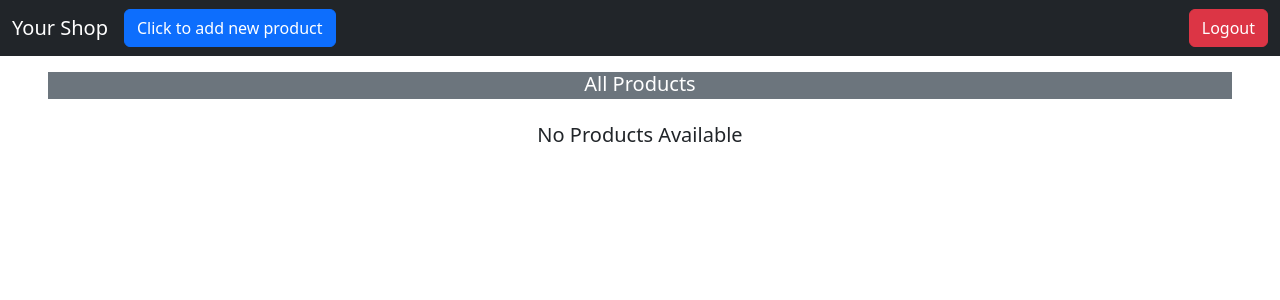
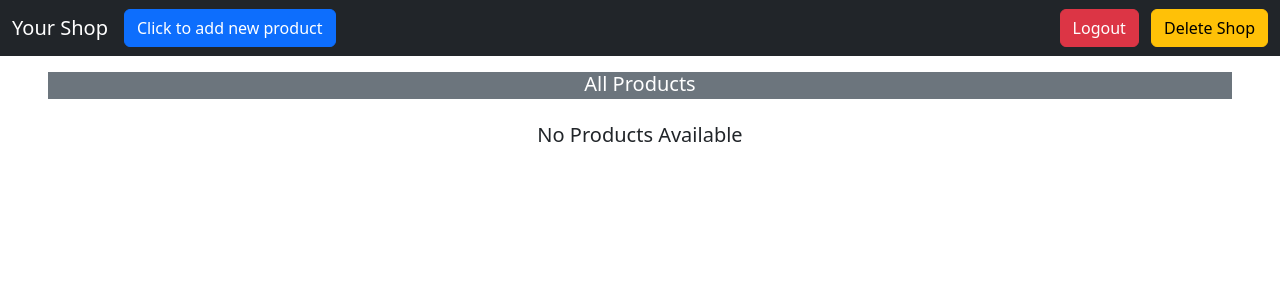
Before and after one commit to samtsa094/One-Stop-Shop, a Flask app: page /owner_shop in a window 1280 px wide. Shown: the top 300 px of the page. Run offline with Flask 3, Linux system fonts and the light colour scheme; the visitor is signed in with stand-in values (Sample User, id 1); data that the repository does not hold is empty; some libraries are stand-ins or nearby versions.

Commit message:
Update owner_shop.html

```diff
--- a/templates/owner_shop.html
+++ b/templates/owner_shop.html
@@ -21,8 +21,11 @@
                 </ul>
             </div>
             <span>
-                <form action="/logout" method="post">
+                <form action="/logout" method="post" class="d-inline">
                     <button type="submit" class="btn btn-danger">Logout</button>
+                </form>
+                <form action="/delete_shop" method="post" class="d-inline ms-2" onsubmit="return confirm('Are you sure you want to delete your shop? This action cannot be undone.');">
+                    <button type="submit" class="btn btn-warning">Delete Shop</button>
                 </form>
             </span>
         </div>
```
